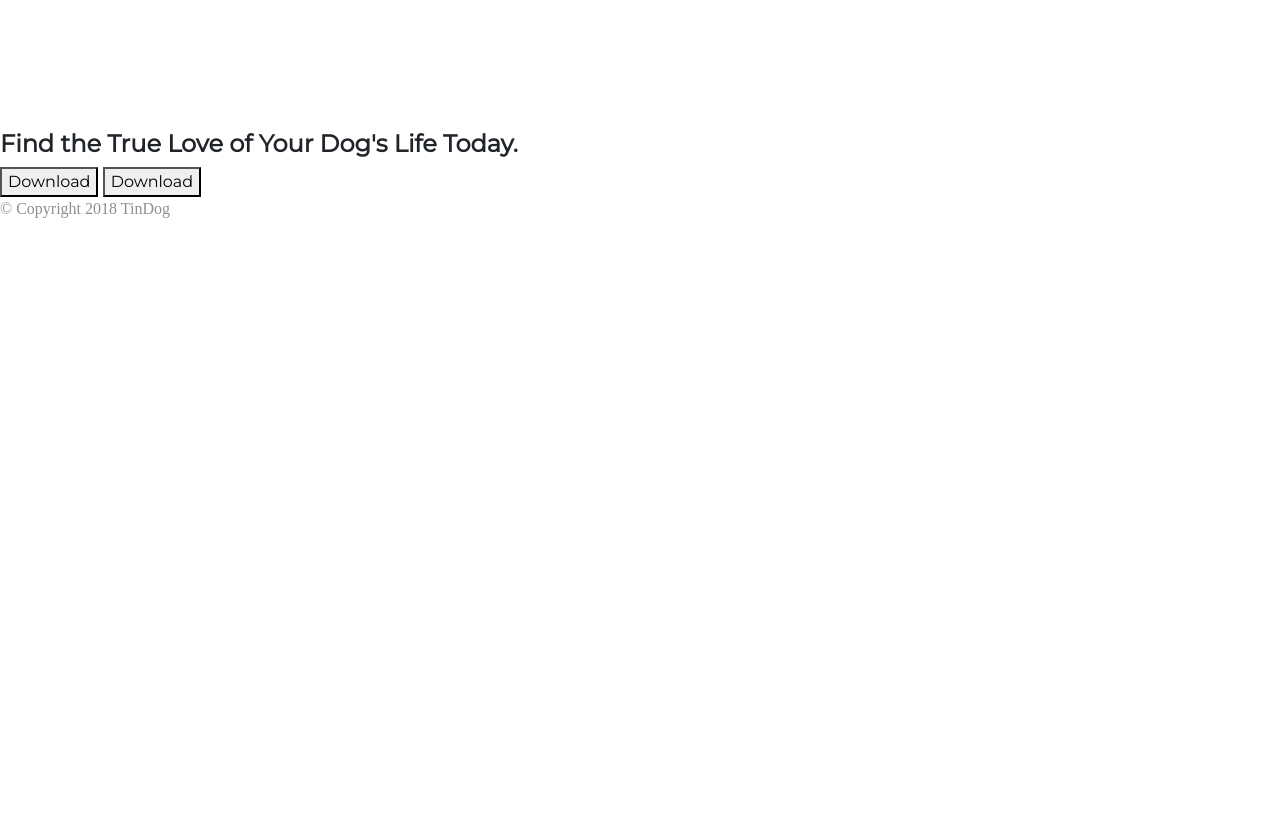
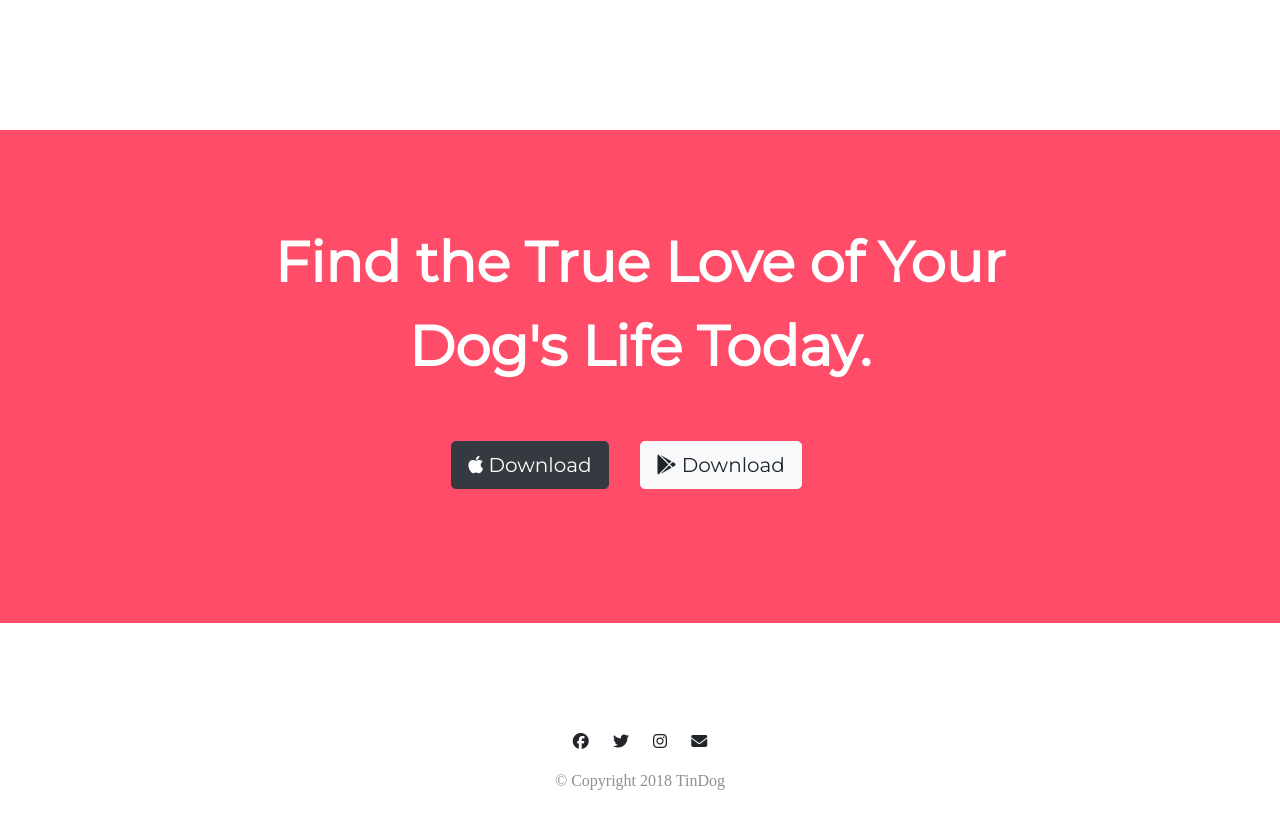
Before and after one commit to Epineda312/Launch-Page-Template, a plain HTML site: page index.html in a window 1280 px wide. Shown: the part 2761-3589 px from the top of the page. Before the commit the page ends 2998 px from the top, so only its background shows below. Drawn offline with nearby package versions, Linux system fonts and the light colour scheme.

Commit message:
Add files via upload

```diff
--- a/css/styles.css
+++ b/css/styles.css
@@ -128,3 +128,38 @@ p{
 .pricing-column{
   padding: 3% 2%;
 }
+/* CTA section */
+#cta{
+  background-color: #ff4c68;
+  color: #fff;
+  padding: 7% 15%;
+  text-align: center;
+}
+
+.cta-heading{
+  font-family: "Montserrat";
+  font-weight: 900;
+  font-size: 3.5rem;
+  line-height: 1.5;
+}
+
+/* footer section */
+#footer{
+  padding: 7% 15%;
+  text-align: center;
+  background-color: #fff;
+}
+.social-icon{
+  margin: 20px 10px;
+}
+
+
+@media (max-width: 1028px){
+  #title{
+    text-align: center;
+  }
+  .title-image{
+    position: static;
+    transform: rotate(0);
+  }
+}
--- a/index.html
+++ b/index.html
@@ -39,13 +39,13 @@
 
           <ul class="navbar-nav ml-auto">
             <li class="nav-item">
-              <a class="nav-link" href="">Contact</a>
+              <a class="nav-link" href="#footer">Contact</a>
             </li>
             <li class="nav-item">
-              <a class="nav-link" href="">Pricing</a>
+              <a class="nav-link" href="#pricing">Pricing</a>
             </li>
             <li class="nav-item">
-              <a class="nav-link" href="">Download</a>
+              <a class="nav-link" href="#cta">Download</a>
             </li>
           </ul>
         </div>
@@ -124,7 +124,7 @@
   <!-- Press -->
 
   <section id="press">
-    <img class="press-logo" src="images/TechCrunch.png" alt="tc-logo">
+    <img class="press-logo" src="images/techcrunch.png" alt="tc-logo">
     <img class="press-logo" src="images/tnw.png" alt="tnw-logo">
     <img class="press-logo" src="images/bizinsider.png" alt="biz-insider-logo">
     <img class="press-logo" src="images/mashable.png" alt="mashable-logo">
@@ -196,17 +196,19 @@
 
   <section id="cta">
 
-    <h3>Find the True Love of Your Dog's Life Today.</h3>
-    <button type="button">Download</button>
-    <button type="button">Download</button>
-
+        <h3 class="cta-heading">Find the True Love of Your Dog's Life Today.</h3>
+        <button type="button" class="btn btn-dark btn-lg download-button"><i class="fab fa-apple"></i> Download</button>
+        <button type="button" class="btn btn-light btn-lg download-button"><i class="fab fa-google-play"></i> Download</button>
   </section>
 
 
   <!-- Footer -->
 
   <footer id="footer">
-
+    <i class="social-icon fab fa-facebook"></i>
+    <i class="social-icon fab fa-twitter"></i>
+    <i class="social-icon fab fa-instagram"></i>
+    <i class="social-icon fas fa-envelope"></i>
     <p>© Copyright 2018 TinDog</p>
 
   </footer>
```
